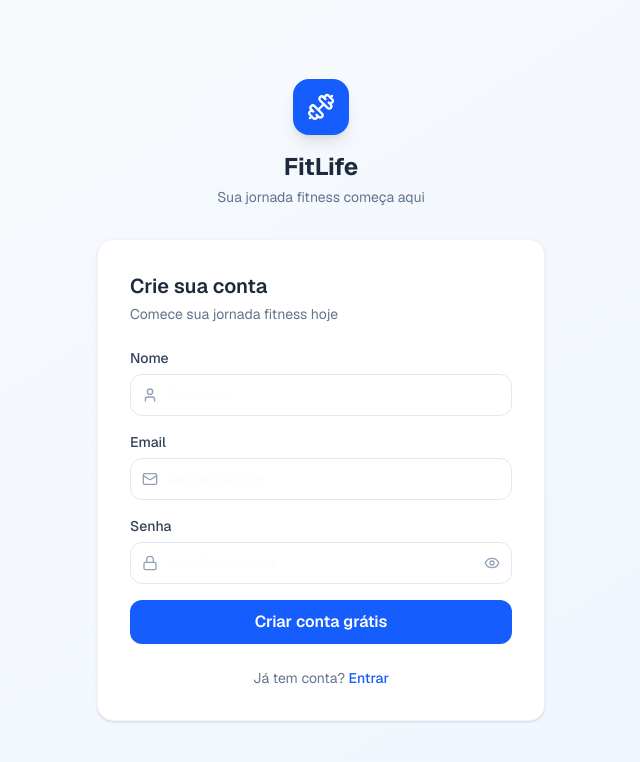
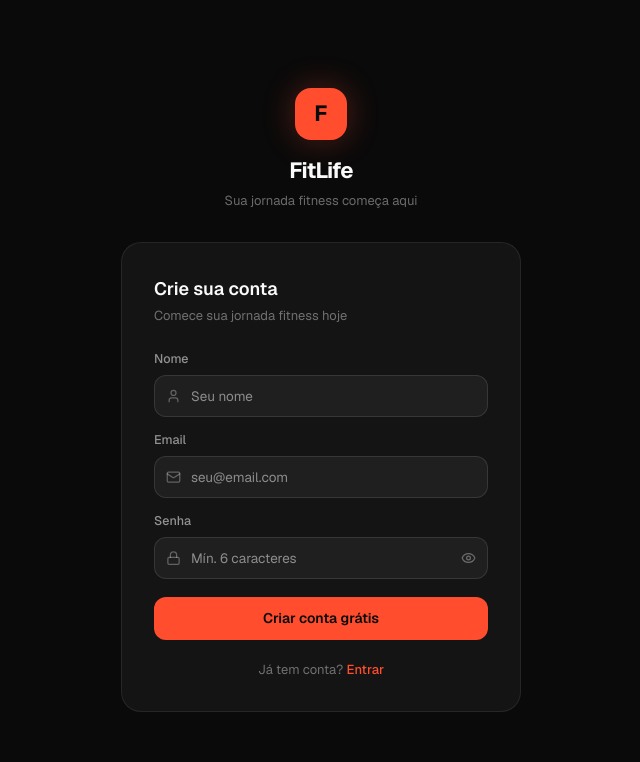
Before and after one commit to paulobredupereira-oss/fitness-app, a React (Vite) app: page /cadastro in a window 1280 px wide. Shown: the top 762 px of the page, without its empty margins (319-959 px from the left). Built offline with nearby package versions, Linux system fonts and the light colour scheme; no server answers.

Commit message:
fix: dark theme on login and cadastro pages - fix invisible text in inputs

```diff
--- a/src/pages/auth/Cadastro.jsx
+++ b/src/pages/auth/Cadastro.jsx
@@ -1,7 +1,7 @@
 import { useState } from 'react'
 import { Link, useNavigate } from 'react-router-dom'
 import { useAuth } from '../../contexts/AuthContext'
-import { Dumbbell, Mail, Lock, User, Eye, EyeOff, Loader2 } from 'lucide-react'
+import { Mail, Lock, User, Eye, EyeOff, Loader2 } from 'lucide-react'
 
 export default function Cadastro() {
   const [name, setName] = useState('')
@@ -34,108 +34,171 @@ export default function Cadastro() {
     setLoading(false)
   }
 
+  const inputStyle = {
+    width: '100%', boxSizing: 'border-box',
+    paddingLeft: 36, paddingRight: 14, paddingTop: 10, paddingBottom: 10,
+    background: 'rgba(255,255,255,0.05)',
+    border: '1px solid rgba(255,255,255,0.1)',
+    borderRadius: 12, fontSize: 13.5,
+    color: '#fafafa',
+    outline: 'none',
+    fontFamily: 'inherit',
+  }
+
   if (success) {
     return (
-      <div className="min-h-screen bg-gradient-to-br from-slate-50 to-blue-50 flex items-center justify-center p-4">
-        <div className="w-full max-w-md text-center bg-white rounded-2xl shadow-sm border border-slate-100 p-10">
-          <div className="w-16 h-16 bg-green-100 rounded-full flex items-center justify-center mx-auto mb-4">
-            <span className="text-3xl">🎉</span>
-          </div>
-          <h2 className="text-xl font-bold text-slate-800 mb-2">Conta criada com sucesso!</h2>
-          <p className="text-slate-500 text-sm">Verifique seu email para confirmar a conta. Redirecionando para o login...</p>
+      <div style={{ minHeight: '100vh', background: '#0a0a0a', display: 'flex', alignItems: 'center', justifyContent: 'center', padding: 16 }}>
+        <div style={{
+          background: '#141414', border: '1px solid rgba(255,255,255,0.08)',
+          borderRadius: 20, padding: 40, textAlign: 'center', maxWidth: 380, width: '100%',
+        }}>
+          <div style={{
+            width: 60, height: 60, borderRadius: '50%',
+            background: 'rgba(34,197,94,0.15)', border: '1px solid rgba(34,197,94,0.3)',
+            display: 'flex', alignItems: 'center', justifyContent: 'center',
+            margin: '0 auto 16px', fontSize: 28,
+          }}>🎉</div>
+          <h2 style={{ fontSize: 18, fontWeight: 700, color: '#fafafa', margin: '0 0 8px' }}>Conta criada!</h2>
+          <p style={{ fontSize: 13, color: 'rgba(250,250,250,0.45)', lineHeight: 1.5 }}>
+            Verifique seu email para confirmar a conta.<br />Redirecionando para o login...
+          </p>
         </div>
       </div>
     )
   }
 
   return (
-    <div className="min-h-screen bg-gradient-to-br from-slate-50 to-blue-50 flex items-center justify-center p-4">
-      <div className="w-full max-w-md">
+    <div style={{ minHeight: '100vh', background: '#0a0a0a', display: 'flex', alignItems: 'center', justifyContent: 'center', padding: '16px' }}>
+      <div style={{ width: '100%', maxWidth: 400 }}>
 
-        <div className="text-center mb-8">
-          <div className="inline-flex items-center justify-center w-14 h-14 bg-blue-600 rounded-2xl mb-4 shadow-lg">
-            <Dumbbell className="text-white" size={28} />
+        {/* Logo */}
+        <div style={{ textAlign: 'center', marginBottom: 32 }}>
+          <div style={{
+            display: 'inline-flex', alignItems: 'center', justifyContent: 'center',
+            width: 52, height: 52, borderRadius: 16,
+            background: '#ff4d2e', marginBottom: 14,
+            boxShadow: '0 0 32px rgba(255,77,46,0.3)',
+          }}>
+            <span style={{ fontSize: 22, fontWeight: 700, color: '#0a0a0a' }}>F</span>
           </div>
-          <h1 className="text-2xl font-bold text-slate-800">FitLife</h1>
-          <p className="text-slate-500 text-sm mt-1">Sua jornada fitness começa aqui</p>
+          <h1 style={{ fontSize: 22, fontWeight: 700, color: '#fafafa', letterSpacing: '-0.03em', margin: 0 }}>FitLife</h1>
+          <p style={{ fontSize: 13, color: 'rgba(250,250,250,0.4)', marginTop: 4 }}>Sua jornada fitness começa aqui</p>
         </div>
 
-        <div className="bg-white rounded-2xl shadow-sm border border-slate-100 p-8">
-          <h2 className="text-xl font-semibold text-slate-800 mb-1">Crie sua conta</h2>
-          <p className="text-slate-500 text-sm mb-6">Comece sua jornada fitness hoje</p>
+        {/* Card */}
+        <div style={{
+          background: '#141414',
+          border: '1px solid rgba(255,255,255,0.08)',
+          borderRadius: 20,
+          padding: 32,
+        }}>
+          <h2 style={{ fontSize: 18, fontWeight: 600, color: '#fafafa', margin: '0 0 4px' }}>Crie sua conta</h2>
+          <p style={{ fontSize: 13, color: 'rgba(250,250,250,0.4)', marginBottom: 24 }}>Comece sua jornada fitness hoje</p>
 
           {error && (
-            <div className="bg-red-50 border border-red-100 text-red-600 text-sm rounded-xl px-4 py-3 mb-4">
+            <div style={{
+              background: 'rgba(255,77,46,0.1)', border: '1px solid rgba(255,77,46,0.25)',
+              color: '#ff6b4a', fontSize: 13, borderRadius: 12, padding: '10px 14px', marginBottom: 16,
+            }}>
               {error}
             </div>
           )}
 
-          <form onSubmit={handleSubmit} className="space-y-4">
+          <form onSubmit={handleSubmit} style={{ display: 'flex', flexDirection: 'column', gap: 14 }}>
+            {/* Nome */}
             <div>
-              <label className="block text-sm font-medium text-slate-700 mb-1.5">Nome</label>
-              <div className="relative">
-                <User className="absolute left-3 top-1/2 -translate-y-1/2 text-slate-400" size={16} />
+              <label style={{ display: 'block', fontSize: 12.5, fontWeight: 500, color: 'rgba(250,250,250,0.55)', marginBottom: 6 }}>
+                Nome
+              </label>
+              <div style={{ position: 'relative' }}>
+                <User size={15} style={{ position: 'absolute', left: 12, top: '50%', transform: 'translateY(-50%)', color: 'rgba(250,250,250,0.3)' }} />
                 <input
                   type="text"
                   value={name}
                   onChange={e => setName(e.target.value)}
                   placeholder="Seu nome"
                   required
-                  className="w-full pl-9 pr-4 py-2.5 border border-slate-200 rounded-xl text-sm focus:outline-none focus:ring-2 focus:ring-blue-500 focus:border-transparent transition"
+                  style={inputStyle}
+                  onFocus={e => e.target.style.borderColor = 'rgba(255,77,46,0.5)'}
+                  onBlur={e => e.target.style.borderColor = 'rgba(255,255,255,0.1)'}
                 />
               </div>
             </div>
 
+            {/* Email */}
             <div>
-              <label className="block text-sm font-medium text-slate-700 mb-1.5">Email</label>
-              <div className="relative">
-                <Mail className="absolute left-3 top-1/2 -translate-y-1/2 text-slate-400" size={16} />
+              <label style={{ display: 'block', fontSize: 12.5, fontWeight: 500, color: 'rgba(250,250,250,0.55)', marginBottom: 6 }}>
+                Email
+              </label>
+              <div style={{ position: 'relative' }}>
+                <Mail size={15} style={{ position: 'absolute', left: 12, top: '50%', transform: 'translateY(-50%)', color: 'rgba(250,250,250,0.3)' }} />
                 <input
                   type="email"
                   value={email}
                   onChange={e => setEmail(e.target.value)}
                   placeholder="seu@email.com"
                   required
-                  className="w-full pl-9 pr-4 py-2.5 border border-slate-200 rounded-xl text-sm focus:outline-none focus:ring-2 focus:ring-blue-500 focus:border-transparent transition"
+                  style={inputStyle}
+                  onFocus={e => e.target.style.borderColor = 'rgba(255,77,46,0.5)'}
+                  onBlur={e => e.target.style.borderColor = 'rgba(255,255,255,0.1)'}
                 />
               </div>
             </div>
 
+            {/* Senha */}
             <div>
-              <label className="block text-sm font-medium text-slate-700 mb-1.5">Senha</label>
-              <div className="relative">
-                <Lock className="absolute left-3 top-1/2 -translate-y-1/2 text-slate-400" size={16} />
+              <label style={{ display: 'block', fontSize: 12.5, fontWeight: 500, color: 'rgba(250,250,250,0.55)', marginBottom: 6 }}>
+                Senha
+              </label>
+              <div style={{ position: 'relative' }}>
+                <Lock size={15} style={{ position: 'absolute', left: 12, top: '50%', transform: 'translateY(-50%)', color: 'rgba(250,250,250,0.3)' }} />
                 <input
                   type={showPass ? 'text' : 'password'}
                   value={password}
                   onChange={e => setPassword(e.target.value)}
                   placeholder="Mín. 6 caracteres"
                   required
-                  className="w-full pl-9 pr-10 py-2.5 border border-slate-200 rounded-xl text-sm focus:outline-none focus:ring-2 focus:ring-blue-500 focus:border-transparent transition"
+                  style={{ ...inputStyle, paddingRight: 40 }}
+                  onFocus={e => e.target.style.borderColor = 'rgba(255,77,46,0.5)'}
+                  onBlur={e => e.target.style.borderColor = 'rgba(255,255,255,0.1)'}
                 />
                 <button
                   type="button"
                   onClick={() => setShowPass(!showPass)}
-                  className="absolute right-3 top-1/2 -translate-y-1/2 text-slate-400 hover:text-slate-600"
+                  style={{
+                    position: 'absolute', right: 12, top: '50%', transform: 'translateY(-50%)',
+                    background: 'none', border: 'none', cursor: 'pointer',
+                    color: 'rgba(250,250,250,0.35)', padding: 0, display: 'flex',
+                  }}
                 >
-                  {showPass ? <EyeOff size={16} /> : <Eye size={16} />}
+                  {showPass ? <EyeOff size={15} /> : <Eye size={15} />}
                 </button>
               </div>
             </div>
 
+            {/* Botão */}
             <button
               type="submit"
               disabled={loading}
-              className="w-full bg-blue-600 hover:bg-blue-700 disabled:opacity-60 text-white font-semibold py-2.5 rounded-xl transition flex items-center justify-center gap-2"
+              style={{
+                width: '100%', padding: '11px',
+                background: loading ? 'rgba(255,77,46,0.6)' : '#ff4d2e',
+                border: 'none', borderRadius: 12,
+                color: '#0a0a0a', fontSize: 14, fontWeight: 600,
+                cursor: loading ? 'not-allowed' : 'pointer',
+                display: 'flex', alignItems: 'center', justifyContent: 'center', gap: 8,
+                fontFamily: 'inherit', transition: 'background 0.15s',
+                marginTop: 4,
+              }}
             >
-              {loading && <Loader2 size={16} className="animate-spin" />}
+              {loading && <Loader2 size={15} className="animate-spin" />}
               {loading ? 'Criando conta...' : 'Criar conta grátis'}
             </button>
           </form>
 
-          <p className="text-center text-sm text-slate-500 mt-6">
+          <p style={{ textAlign: 'center', fontSize: 13, color: 'rgba(250,250,250,0.4)', marginTop: 20 }}>
             Já tem conta?{' '}
-            <Link to="/login" className="text-blue-600 font-medium hover:underline">
+            <Link to="/login" style={{ color: '#ff4d2e', fontWeight: 500, textDecoration: 'none' }}>
               Entrar
             </Link>
           </p>
```
Also changed, not shown: src/pages/auth/Login.jsx (+82 -27 lines).
